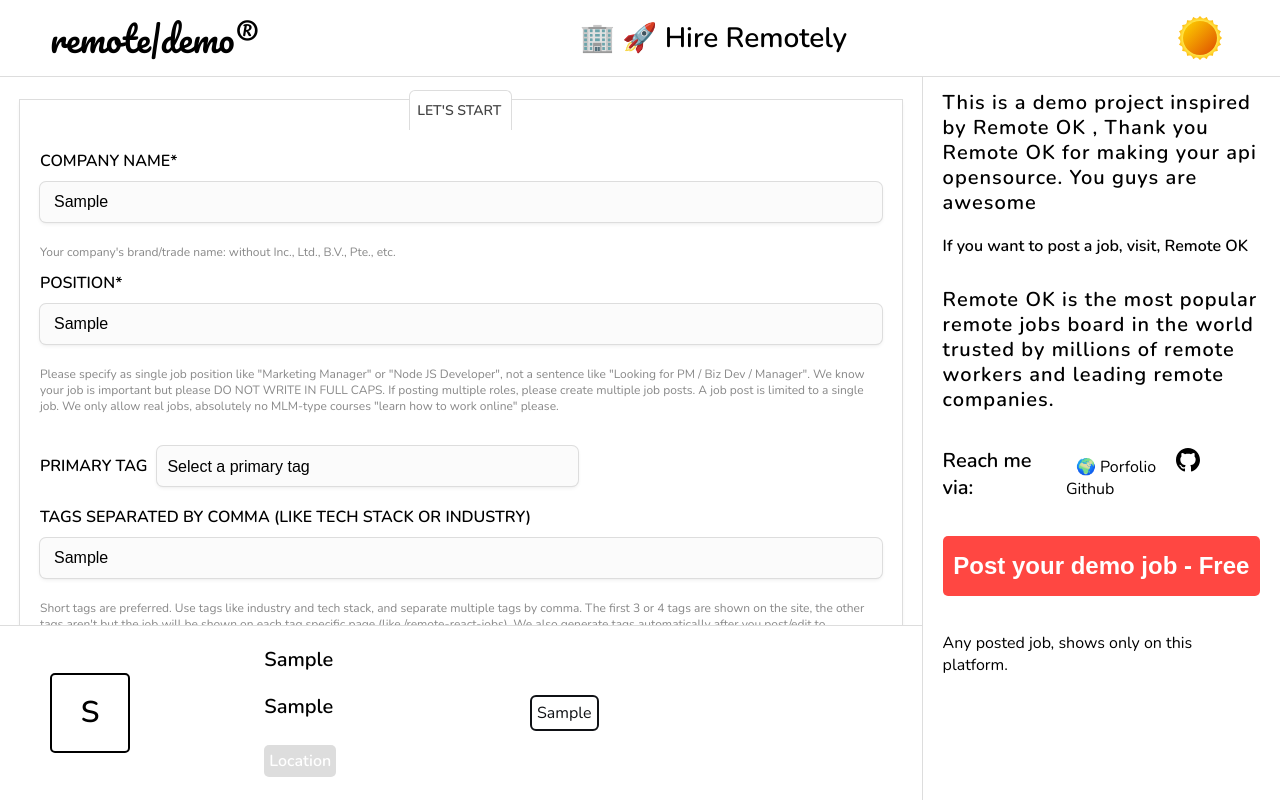
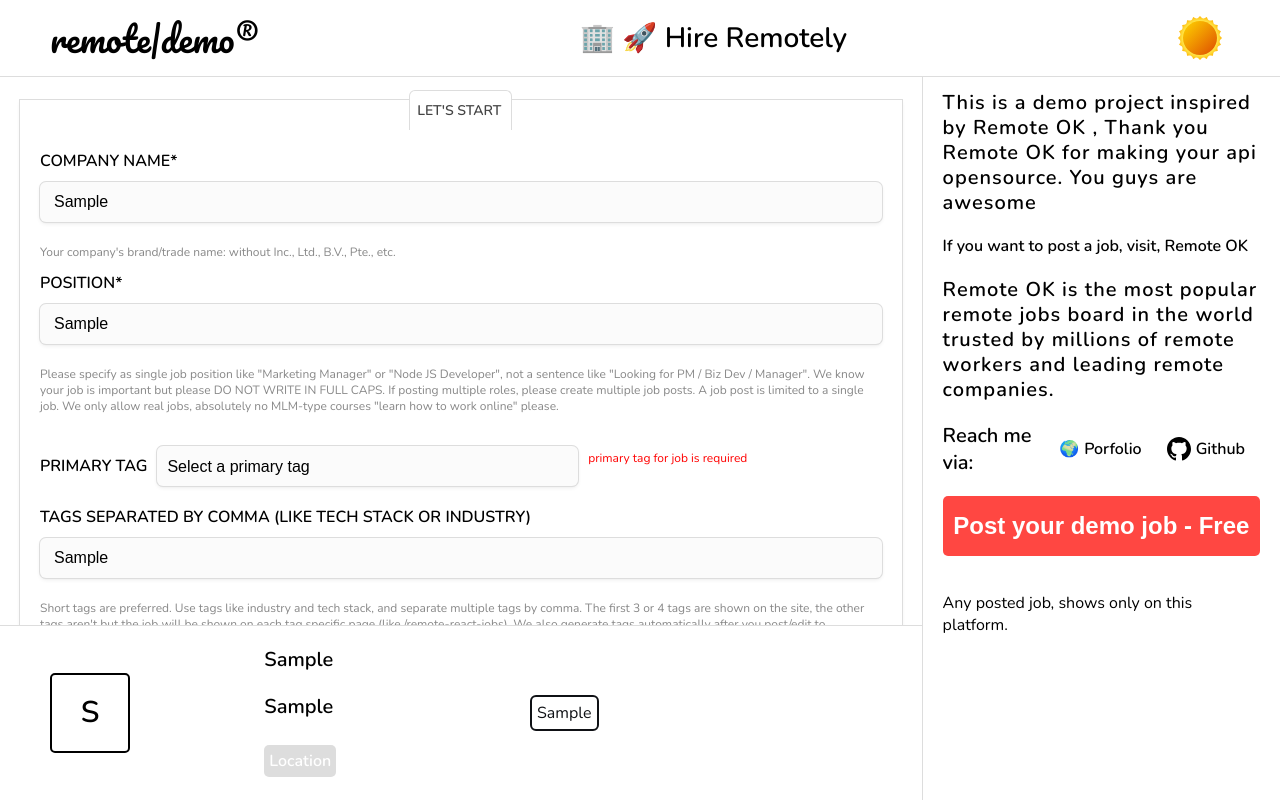
Before and after one commit to BisiDavi/remote_ok_demo, a Next.js app: page /hire-remotely in a window 1280 px wide. Both pictures are taken after typing "Sample", "Sample", "Sample", "Sample", "Sample", "Sample" into the empty fields and a click on the button "Post your demo job - Free". Shown: the top 800 px of the page. Built offline with nearby package versions, Linux system fonts and the light colour scheme.

Commit message:
hire form updated

```diff
--- a/components/Forms/HireForm.tsx
+++ b/components/Forms/HireForm.tsx
@@ -1,18 +1,22 @@
+/* eslint-disable @next/next/no-img-element */
+import { Formik } from "formik";
 import { useDispatch } from "react-redux";
-import { Formik } from "formik";
+import useTheme from "@hooks/useTheme";
 import FormElement from "@components/Forms/formElements";
 import { PostJobAction } from "@stores/postJobAction";
 import FormCard from "./FormCard";
 import PreviewPost from "@components/Post/PreviewPost";
 import hireRemoteForm from "@json/hire-remote-form.json";
 import hireFormSchema from "./hireFormSchema";
+import colors from "@utils/colors";
 
 export default function HireForm() {
   const dispatch = useDispatch();
+  const { dark } = useTheme();
+  const cardStyle = dark ? "dark" : "light";
 
   return (
     <>
-      <div className="hire-remotely-form">
       <Formik
         initialValues={{
           company: "",
@@ -34,7 +38,7 @@
         }}
         validationSchema={hireFormSchema}
         onSubmit={(values) => {
-            console.log("values", values);
+          console.log("form submitted", values);
         }}
       >
         {({
@@ -44,10 +48,11 @@
           values,
           errors,
           touched,
-            isValid,
         }) => {
           dispatch(PostJobAction(values));
           return (
+            <>
+              <div className="hire-remotely-form">
                 <form className="remote-form">
                   <FormCard title={hireRemoteForm.start.title}>
                     {hireRemoteForm.start.contents.map((content, index) => (
@@ -86,7 +91,8 @@
                     <p className="note">{hireRemoteForm.designJobPost.note}</p>
                   </FormCard>
                   <FormCard title={hireRemoteForm.jobDetails.title}>
-                  {hireRemoteForm.jobDetails.contents.map((content, index) => (
+                    {hireRemoteForm.jobDetails.contents.map(
+                      (content, index) => (
                         <FormElement
                           key={index}
                           content={content}
@@ -96,7 +102,8 @@
                           errors={errors}
                           touched={touched}
                         />
-                  ))}
+                      )
+                    )}
                   </FormCard>
                   <FormCard title={hireRemoteForm.company.title}>
                     {hireRemoteForm.company.contents.map((content, index) => (
@@ -125,17 +132,76 @@
                     ))}
                   </FormCard>
                 </form>
-            );
-          }}
-        </Formik>
                 <div className="preview-post">
                   <FormCard title={hireRemoteForm.preview.title}>
                     <PreviewPost />
                   </FormCard>
                 </div>
               </div>
+              <aside className={`aside ${cardStyle}`}>
+                <h3>
+                  This is a demo project inspired by{" "}
+                  <a
+                    rel="noreferrer"
+                    target="_blank"
+                    href="https://remoteok.io"
+                  >
+                    Remote OK{" "}
+                  </a>
+                  , Thank you <b>Remote OK</b> for making your api opensource.
+                  You guys are <b>awesome</b>
+                </h3>
+                <b className="vistLink">
+                  If you want to post a job, visit,{" "}
+                  <a
+                    rel="noreferrer"
+                    target="_blank"
+                    href="https://remoteok.io"
+                  >
+                    Remote OK{" "}
+                  </a>
+                </b>
+                <h3>
+                  Remote OK is{" "}
+                  <b>the most popular remote jobs board in the world</b> trusted
+                  by millions of remote workers and leading remote companies.
+                </h3>
+                <div className="reach-me">
+                  <h6>Reach me via:</h6>
+                  <div className="links">
+                    <a
+                      rel="noreferrer"
+                      target="_blank"
+                      href="https://olubisi-david.vercel.app"
+                    >
+                      🌍 <b>Porfolio</b>
+                    </a>
+                    <a
+                      rel="noreferrer"
+                      target="_blank"
+                      href="https://github.com/BisiDavi"
+                    >
+                      <img src="/github.svg" alt="github" />
+                      <b>Github</b>
+                    </a>
+                  </div>
+                </div>
+                <div className="post-job">
+                  <button onClick={handleSubmit}>
+                    Post your demo job - Free
+                  </button>
+                  <p>Any posted job, shows only on this platform.</p>
+                </div>
+              </aside>
+            </>
+          );
+        }}
+      </Formik>
       <style jsx>
         {`
+          .hire-remotely-form {
+            width: 72%;
+          }
           .checkbox-group {
             display: flex;
             align-items: center;
@@ -173,6 +239,74 @@
             align-items: center;
           }
 
+          .aside {
+            display: flex;
+            flex-direction: column;
+            border-left: 1px solid #ddd;
+            position: fixed;
+            right: 0;
+            top: 60px;
+            width: 28%;
+            height: 100%;
+            padding: 10px 20px;
+            background-color: white;
+            z-index: 1;
+          }
+          .aside.light {
+            background-color: ${colors.white};
+            color: ${colors.black};
+          }
+          .aside.dark {
+            color: ${colors.white};
+            background-color: ${colors.brownish};
+          }
+          .reach-me {
+            display: flex;
+            align-items: center;
+          }
+          .reach-me h6 {
+            font-size: 20px;
+            font-family: "Nunito";
+            margin: 0px;
+          }
+          .aside h3 {
+            font-size: 20px;
+            font-family: "Nunito";
+            letter-spacing: 1px;
+            line-height: 25px;
+          }
+          .aside h3 a {
+            font-weight: bold;
+          }
+          .yellow.content {
+            background-color: #fff9c9;
+          }
+          .post-job button {
+            width: 100%;
+            background-color: #ff4742;
+            border: none;
+            color: white;
+            height: 60px;
+            font-size: 24px;
+            font-weight: bold;
+            border-radius: 5px;
+            margin: 20px 0px;
+            cursor: pointer;
+          }
+
+          .links {
+            display: flex;
+            align-items: center;
+          }
+          .links a {
+            margin: 0px 10px;
+            display: flex;
+            align-items: center;
+          }
+          .links a b {
+            margin: 0px 5px;
+          }
+
           @media (max-width: 768px) {
             .companyLogos {
               width: 100%;
--- a/components/Forms/formElements.module.css
+++ b/components/Forms/formElements.module.css
@@ -9,7 +9,11 @@
 .inputGroup input {
   height: 40px;
 }
-
+.error {
+  color: red;
+  font-size: 12px;
+  margin-top: -5px;
+}
 .inputGroup input,
 .select select,
 .checkboxGroup input,
--- a/components/Forms/formElements.tsx
+++ b/components/Forms/formElements.tsx
@@ -34,7 +34,7 @@
         placeholder={content.placeholder}
       />
       {props.errors[content.name] && props.touched[content.name] && (
-        <p>{props.errors[content.name]}</p>
+        <p className={styles.error}>{props.errors[content.name]}</p>
       )}
       {content.note && <p className={styles.note}>{content?.note}</p>}
     </div>
@@ -91,6 +91,9 @@
           </option>
         ))}
       </select>
+      {props.errors[content.name] && props.touched[content.name] && (
+        <p className={styles.error}>{props.errors[content.name]}</p>
+      )}
     </div>
   );
 }
@@ -104,15 +107,17 @@
           onChange={props.handleChange(content.name)}
           value={props.values[content.name]}
         ></textarea>
+        {props.errors[content.name] && props.touched[content.name] && (
+          <p className={styles.error}>{props.errors[content.name]}</p>
+        )}
       </div>
       <style jsx>
         {`
-        .textarea{
-          display:flex;
-          align-items:center;
-          margin:15px 0px;
-
-        }
+          .textarea {
+            display: flex;
+            align-items: center;
+            margin: 15px 0px;
+          }
           .textarea textarea {
             width: 300px;
             height: 100px;
--- a/components/layout/hireRemoteLayout.tsx
+++ b/components/layout/hireRemoteLayout.tsx
@@ -36,50 +36,6 @@
           </header>
           <main className="main">
             <div className={`content ${cardStyle}`}>{children}</div>
-            <aside className={`aside ${cardStyle}`}>
-              <h3>
-                This is a demo project inspired by{" "}
-                <a rel="noreferrer" target="_blank" href="https://remoteok.io">
-                  Remote OK{" "}
-                </a>
-                , Thank you <b>Remote OK</b> for making your api opensource. You
-                guys are <b>awesome</b>
-              </h3>
-              <b className="vistLink">
-                If you want to post a job, visit,{" "}
-                <a rel="noreferrer" target="_blank" href="https://remoteok.io">
-                  Remote OK{" "}
-                </a>
-              </b>
-              <h3>
-                Remote OK is{" "}
-                <b>the most popular remote jobs board in the world</b> trusted
-                by millions of remote workers and leading remote companies.
-              </h3>
-              <div className="reach-me">
-                <h6>Reach me via:</h6>
-                <div className="links">
-                  <a
-                    rel="noreferrer"
-                    target="_blank"
-                    href="https://olubisi-david.vercel.app"
-                  >
-                    🌍 Porfolio
-                  </a>
-                  <a
-                    rel="noreferrer"
-                    target="_blank"
-                    href="https://github.com/BisiDavi"
-                  >
-                    <img src="/github.svg" alt="github" /> Github
-                  </a>
-                </div>
-              </div>
-              <div className="post-job">
-                <button>Post your demo job - Free</button>
-                <p>Any posted job, shows only on this platform.</p>
-              </div>
-            </aside>
           </main>
           <footer className={`footer ${cardStyle}`}>
             <div className="post-job mobile-only">
@@ -99,14 +55,12 @@
             flex-direction: column;
           }
           .header.light,
-          .aside.light,
           .footer.light,
           .content.light {
             background-color: ${colors.white};
             color: ${colors.black};
           }
           .header.dark,
-          .aside.dark,
           .footer.dark,
           .content.dark {
             color: ${colors.white};
@@ -120,42 +74,8 @@
             background-color: #f9f9f9;
           }
           .main .content {
-            width: 72%;
+            width: 100%%;
             margin-bottom: 140px;
-          }
-          .aside {
-            display: flex;
-            flex-direction: column;
-            border-left: 1px solid #ddd;
-            position: fixed;
-            right: 0;
-            top: 60px;
-            width: 28%;
-            height: 100%;
-            padding: 10px 20px;
-            background-color: white;
-            z-index: 1;
-          }
-          .reach-me {
-            display: flex;
-            align-items: center;
-          }
-          .reach-me h6 {
-            font-size: 20px;
-            font-family: "Nunito";
-            margin: 0px;
-          }
-          .aside h3 {
-            font-size: 20px;
-            font-family: "Nunito";
-            letter-spacing: 1px;
-            line-height: 25px;
-          }
-          .aside h3 a {
-            font-weight: bold;
-          }
-          .yellow.content {
-            background-color: #fff9c9;
           }
           .header {
             display: flex;
@@ -174,40 +94,6 @@
             font-weight: bold;
             font-style: normal;
             font-size: 28px;
-          }
-          .companyLogos {
-            display: grid;
-            grid-template-columns: repeat(auto-fit, minmax(100px, 1fr));
-            grid-gap: 20px;
-            margin: 15px 0px;
-          }
-          .companyLogos img {
-            width: 100%;
-            max-height: 50px;
-            object-fit: contain;
-            image-rendering: -webkit-optimize-contrast;
-            margin: 5px;
-            margin-top: 5px;
-            margin-bottom: 5px;
-            opacity: 1;
-            vertical-align: middle;
-          }
-          .reach-me {
-            margin: 15px 0px;
-          }
-          .links a {
-            margin: 0px 10px;
-          }
-          .post-job button {
-            width: 100%;
-            background-color: #ff4742;
-            border: none;
-            color: white;
-            height: 60px;
-            font-size: 24px;
-            font-weight: bold;
-            border-radius: 5px;
-            margin: 20px 0px;
           }
           .footer {
             border-top: 1px solid #ddd;
```
Lines whose indentation alone changed are shown as unchanged.
